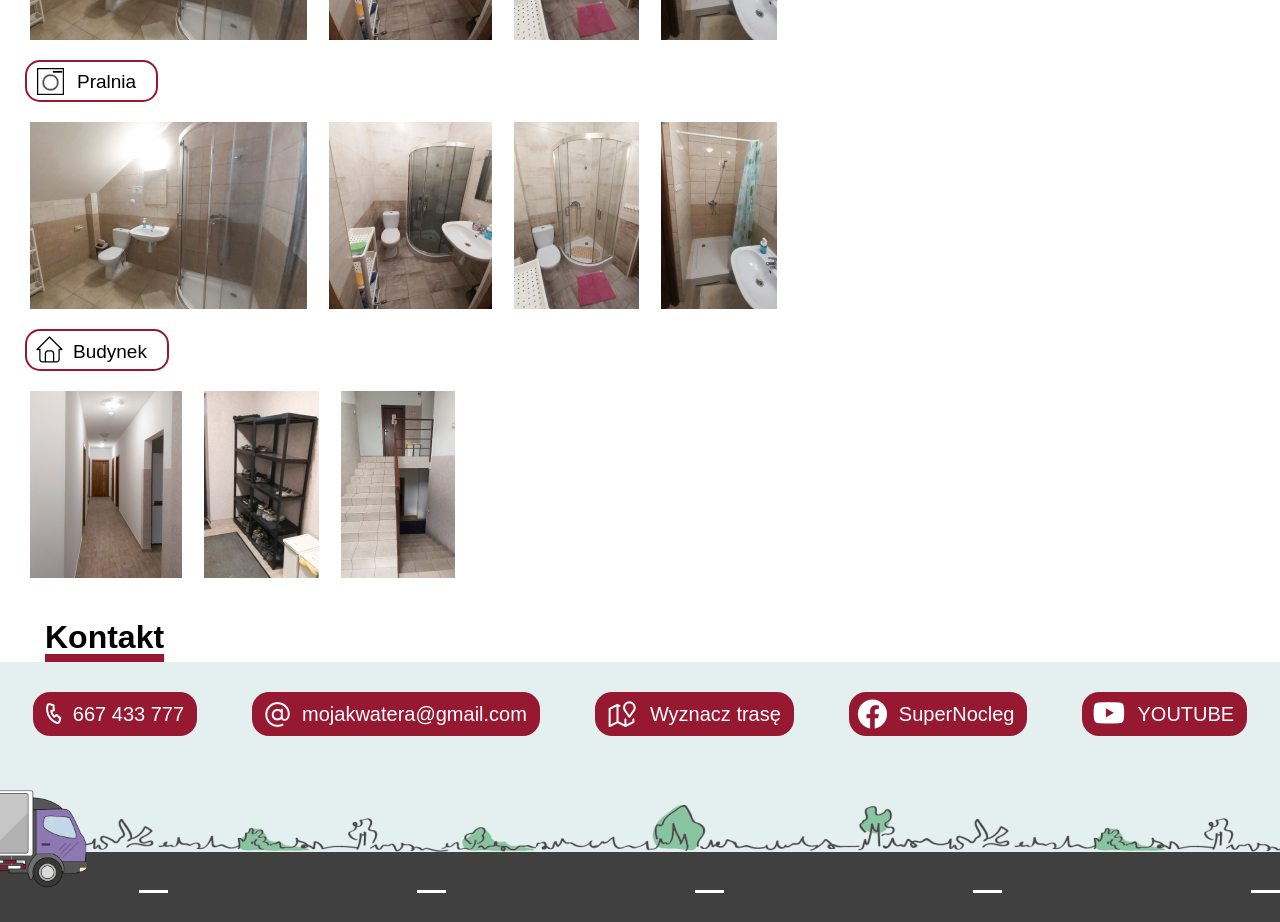
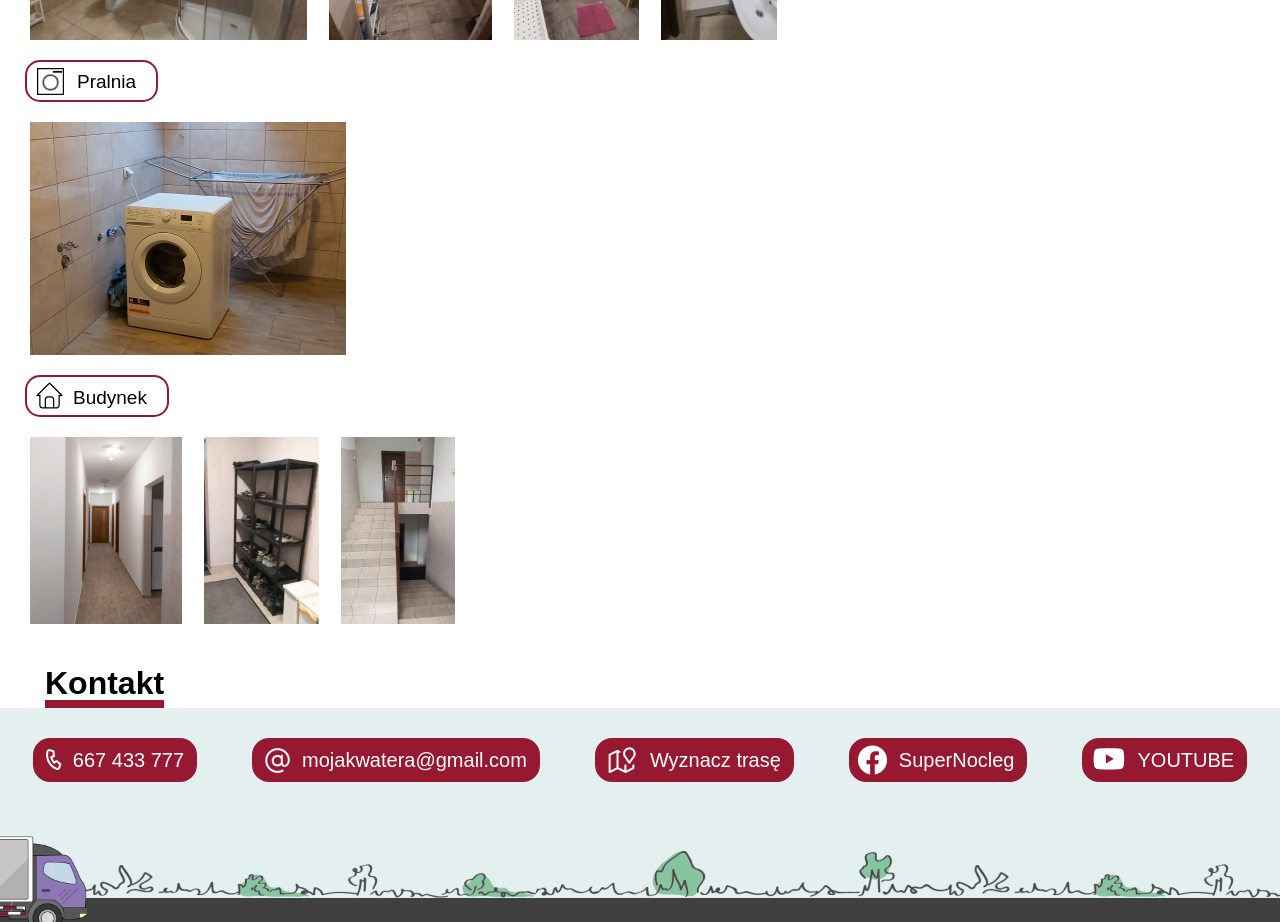
Before and after one commit to lagunski92/noclegi-wiazownia-v2, a React (Create React App) app: page /galeria in a window 1280 px wide. Shown: the part 2060-2982 px from the top of the page. Built offline with nearby package versions, Linux system fonts and the light colour scheme.

Commit message:
add laundry

```diff
--- a/src/components/HamburgerMenu/HamburgerMenu.jsx
+++ b/src/components/HamburgerMenu/HamburgerMenu.jsx
@@ -20,7 +20,7 @@ export const HamburgerMenu = () => {
   const ref = useRef();
   useOnClickOutside(ref, () => setOpen(false));
   return (
-    <Menu right isOpen={isOpen} onOpen={handleIsOpen} onClose={handleIsOpen}>
+    <Menu right isOpen={isOpen} onOpen={handleIsOpen} onClose={handleIsOpen} className="menu" slide>
       <NavLink
         to="galeria"
         id="home"
--- a/src/components/Images/Images.jsx
+++ b/src/components/Images/Images.jsx
@@ -54,12 +54,17 @@ import Building_3 from "./../../assets/images/Building3_small.png";
 import Building_1_big from "./../../assets/images/Building1_big.png";
 import Building_2_big from "./../../assets/images/Building2_big.png";
 import Building_3_big from "./../../assets/images/Building3_big.png";
+
+
+import Laundry_1 from "./../../assets/images/Laundry1_small.png";
+import Laundry_1_big from "./../../assets/images/Laundry1_big.png";
+
 import { Slide } from "react-slideshow-image";
 import useMediaQuery from "../../hooks/useMediaQuery";
 
 
 export const Images = () => {
-  const isMobile = useMediaQuery("(max-width: 820px)");
+  const isMobile = useMediaQuery("(max-width: 991px)");
 
   const rooms = [
     {
@@ -135,6 +140,14 @@ export const Images = () => {
     { id: 4, smallImage: Kitchen_4, bigImage: Kitchen_4_big },
   ];
 
+  const laundry = [
+    {
+      id: 1,
+      smallImage: Laundry_1,
+      bigImage: Laundry_1_big,
+    }
+  ];
+
   const [photoIndex, setPhotoIndex] = useState(0);
   const [isOpen, setIsOpen] = useState(false);
   const [data, setData] = useState([]);
@@ -157,7 +170,7 @@ export const Images = () => {
       {!isMobile ? <div className="flex flex-wrap rooms">
         {rooms.map((el, index, array) => (
           <img
-            key={index}
+            key={el.id}
             src={el.smallImage}
             alt="room"
             onClick={() => onClickHandler(index, array)}
@@ -168,7 +181,7 @@ export const Images = () => {
         {rooms.map((el, index, array) => (
           <div className="each-slide-effect">
             <img
-              key={index}
+              key={el.id}
               src={el.smallImage}
               alt="room"
               onClick={() => onClickHandler(index, array)}
@@ -184,7 +197,7 @@ export const Images = () => {
       {!isMobile ? <div className="flex flex-wrap rooms">
         {kitchen.map((el, index, array) => (
           <img
-            key={index}
+            key={el.id}
             src={el.smallImage}
             alt="kitchen"
             onClick={() => onClickHandler(index, array)}
@@ -195,7 +208,7 @@ export const Images = () => {
         {kitchen.map((el, index, array) => (
           <div className="each-slide-effect">
             <img
-              key={index}
+              key={el.id}
               src={el.smallImage}
               alt="kitchen"
               onClick={() => onClickHandler(index, array)}
@@ -212,7 +225,7 @@ export const Images = () => {
       {!isMobile? <div className="flex flex-wrap rooms">
           {bathroom.map((el, index, array) => (
             <img
-              key={index}
+              key={el.id}
               src={el.smallImage}
               alt="laundry"
               onClick={() => onClickHandler(index, array)}
@@ -223,7 +236,7 @@ export const Images = () => {
           {bathroom.map((el, index, array) => (
             <div className="each-slide-effect">
               <img
-                key={index}
+                key={el.id}
                 src={el.smallImage}
                 alt="laundry"
                 onClick={() => onClickHandler(index, array)}
@@ -238,9 +251,9 @@ export const Images = () => {
         <img src={Laundry} alt="laundry" /> <span>Pralnia</span>
       </div>
       {!isMobile? <div className="flex flex-wrap rooms">
-        {bathroom.map((el, index, array) => (
+        {laundry.map((el, index, array) => (
           <img
-            key={index}
+            key={el.id}
             src={el.smallImage}
             alt="laundry"
             onClick={() => onClickHandler(index, array)}
@@ -248,10 +261,10 @@ export const Images = () => {
         ))}
       </div>:
       <Slide autoplay={false}>
-        {bathroom.map((el, index, array) => (
+        {laundry.map((el, index, array) => (
           <div className="each-slide-effect">
             <img
-              key={index}
+              key={el.id}
               src={el.smallImage}
               alt="laundry"
               onClick={() => onClickHandler(index, array)}
@@ -268,7 +281,7 @@ export const Images = () => {
       {!isMobile ? <div className="flex flex-wrap rooms">
         {building.map((el, index, array) => (
           <img
-            key={index}
+            key={el.id}
             src={el.smallImage}
             alt="building"
             onClick={() => onClickHandler(index, array)}
@@ -279,7 +292,7 @@ export const Images = () => {
         {building.map((el, index, array) => (
           <div className="each-slide-effect">
           <img
-            key={index}
+            key={el.id}
             src={el.smallImage}
             alt="building"
             onClick={() => onClickHandler(index, array)}
```
Also changed, not shown: src/assets/images/Laundry1_big.png (added), src/assets/images/Laundry1_small.png (added).
